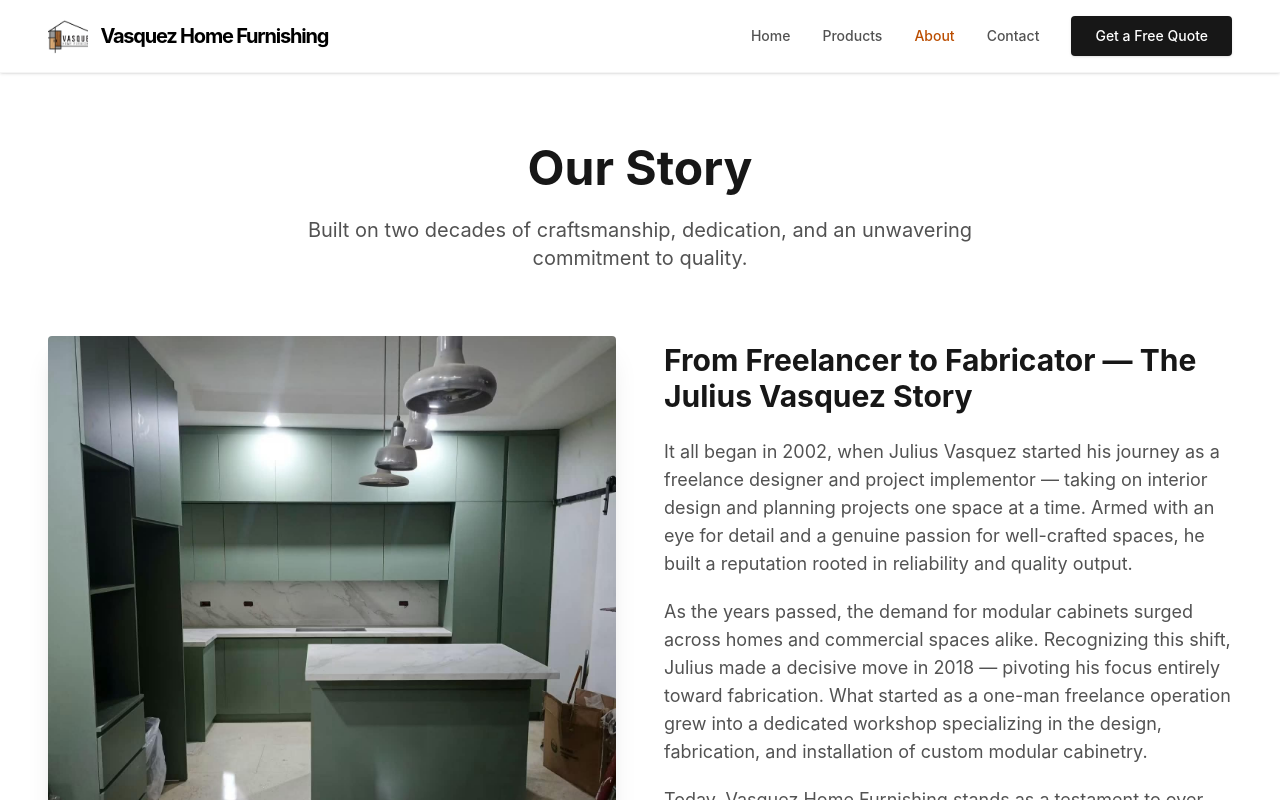
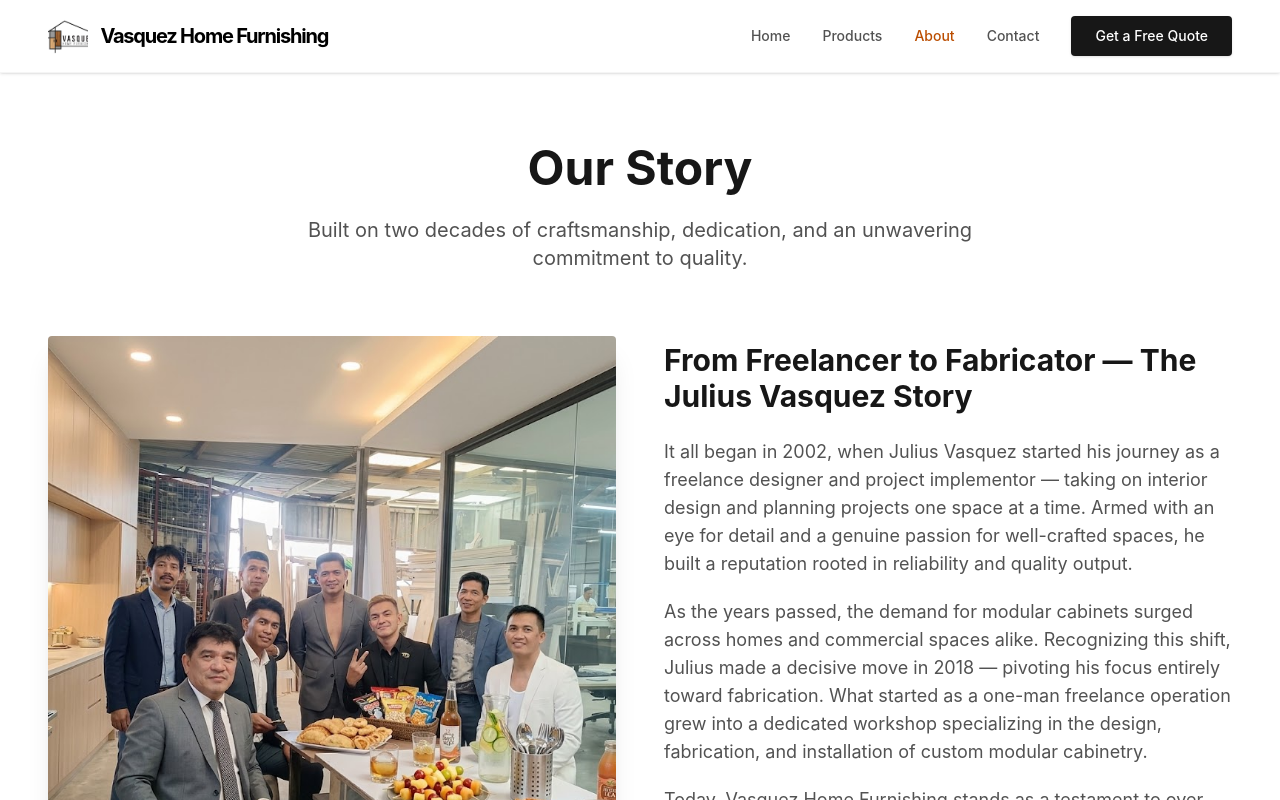
Before and after one commit to Jed0421/vasquez-home-furnishing, a React (Vite) app: page /about in a window 1280 px wide. Shown: the top 800 px of the page. Built offline with nearby package versions, Linux system fonts and the light colour scheme.

Commit message:
our story picture

```diff
--- a/src/app/pages/About.tsx
+++ b/src/app/pages/About.tsx
@@ -1,6 +1,6 @@
 import { ImageWithFallback } from "../components/figma/ImageWithFallback";
 import { Hammer, ShieldCheck, HeartHandshake, CalendarDays, Wrench } from "lucide-react";
-import kitchenDrawers from "@/imports/Kitchen_Drawers.jpg";
+import ourStory from "@/imports/OurStory.jpg";
 import cabinet from "@/imports/Cabinet.jpg";
 import tvBackground from "@/imports/TV_Background.jpg";
 
@@ -17,7 +17,7 @@
         <div className="grid grid-cols-1 md:grid-cols-2 gap-12 items-center">
           <div>
             <ImageWithFallback
-              src={kitchenDrawers}
+              src={ourStory}
               alt="Vasquez custom kitchen cabinetry"
               className="w-full rounded-sm shadow-xl aspect-square object-cover"
             />
```
Also changed, not shown: src/imports/OurStory.jpg (added).
